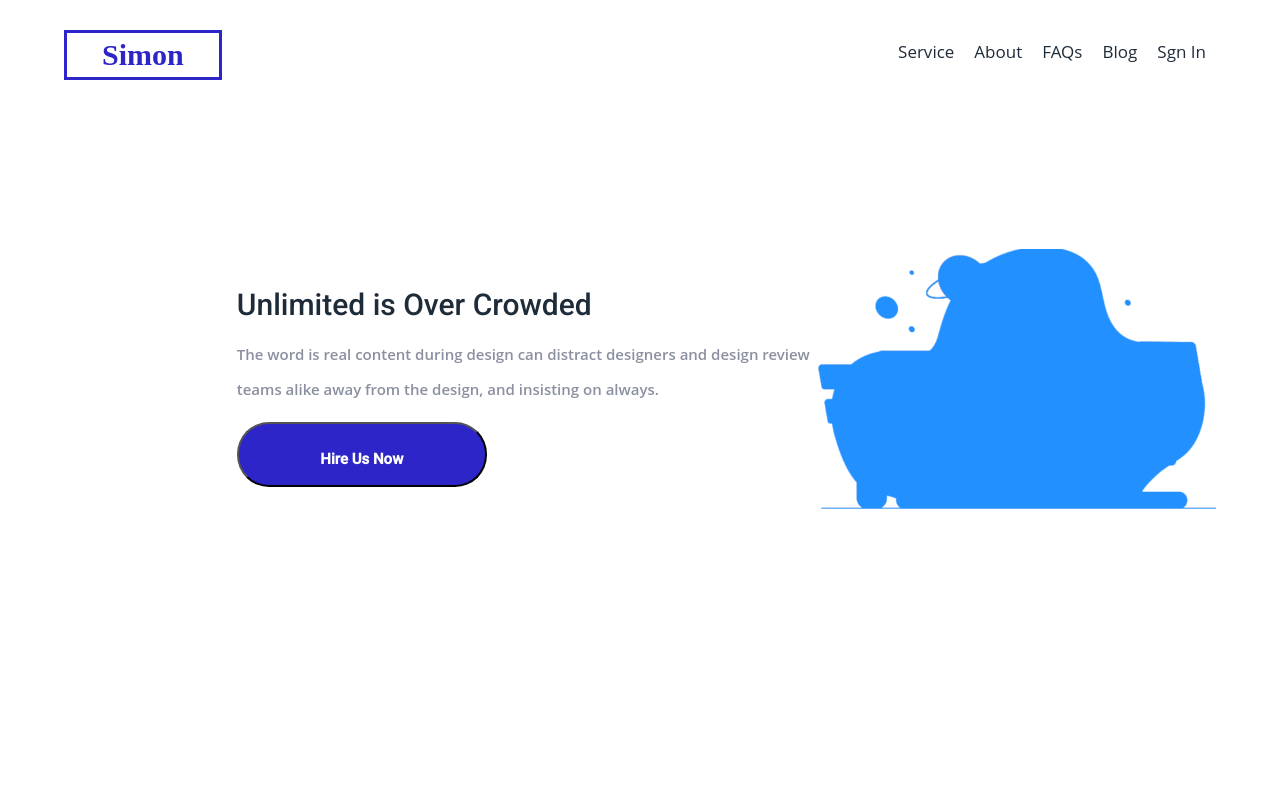
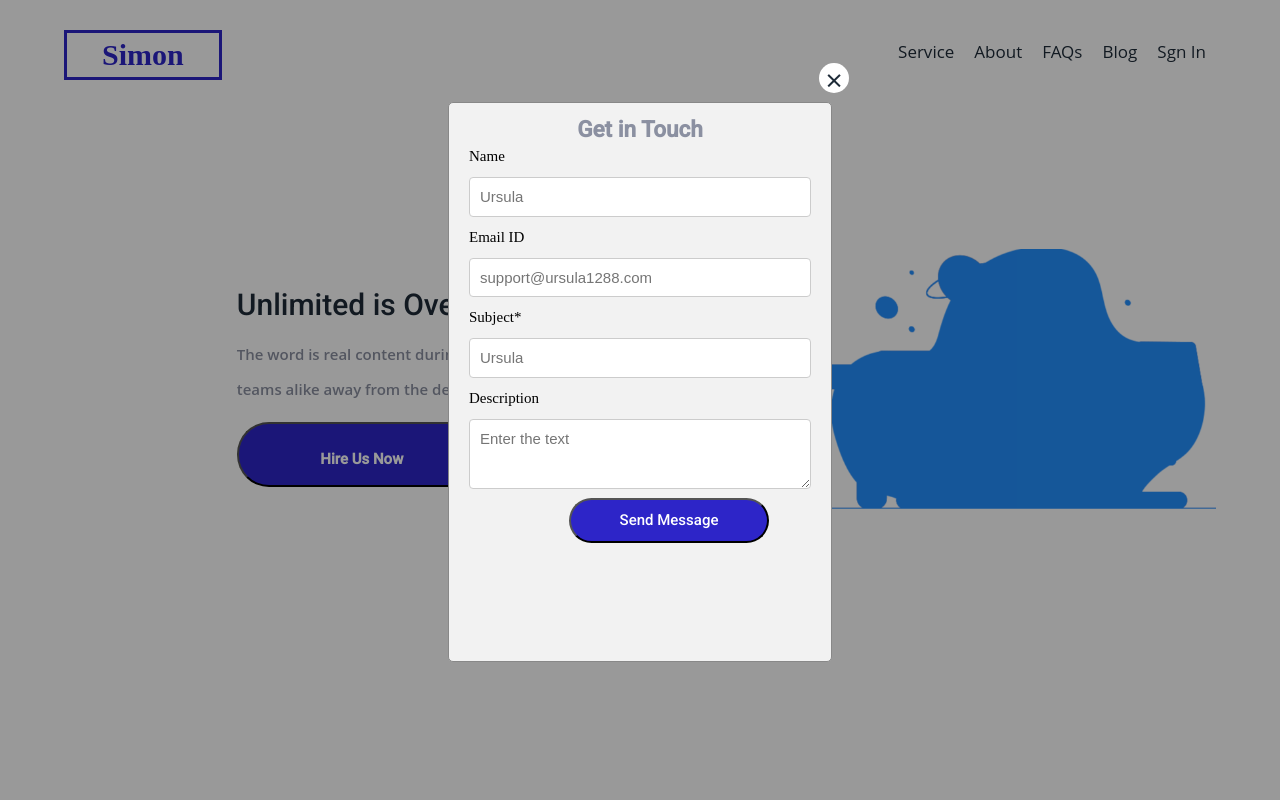
Before and after one commit to Yolxander/FUN-challenge, a plain HTML site: page index.html in a window 1280 px wide. Shown: the top 800 px of the page. Drawn offline with Linux system fonts and the light colour scheme.

Commit message:
added modal

```diff
--- a/index.html
+++ b/index.html
@@ -9,7 +9,10 @@
 			href="https://fonts.googleapis.com/css2?family=Roboto:wght@500&display=swap"
 			rel="stylesheet"
 		/>
-        <script src="https://kit.fontawesome.com/299c324ddc.js" crossorigin="anonymous"></script>
+		<script
+			src="https://kit.fontawesome.com/299c324ddc.js"
+			crossorigin="anonymous"
+		></script>
 	</head>
 	<body>
 		<header>
@@ -35,7 +38,7 @@
 						design review teams alike away from the design, and insisting on
 						always.
 					</p>
-					<button>Hire Us Now</button>
+					<button id="myBtn">Hire Us Now</button>
 				</div>
 				<img alt="dummy-header" src="./img/dummy1.png" />
 			</div>
@@ -87,9 +90,7 @@
 				Like Andrew, We don’t your step-back from your success
 				<span style="color: blue">Need Quality? have Time? Hire Us</span>
 			</h2>
-            <p><span style="font-size:30px ;
-                color: #8b90a1;
-                ">For</span></p>
+			<p><span style="font-size: 30px; color: #8b90a1">For</span></p>
 			<div class="feature-icons">
 				<div class="icon">
 					<img alt="pie graph" src="./img/pie-graph.png" />
@@ -201,15 +202,13 @@
 			</div>
 		</section>
 		<footer>
-            <diV class="footer-content">
+			<div class="footer-content">
 				<div class="question-box">
 					<h2>Forget Andrew Experience, Wanna Jenny’s experience?</h2>
-                    <button>Hire Us Now</button>
+					<button id="myBtn">Hire Us Now</button>
 				</div>
 				<div class="footer-bottom">
-                    <p>
-                        All Rights Reserved ©Simon. Designed by DigitalHeaps
-                    </p>
+					<p>All Rights Reserved ©Simon. Designed by DigitalHeaps</p>
 					<div class="social">
 						<a href="#"><i class="fab fa-twitter"></i></a>
 						<a href="#"><i class="fab fa-linkedin-in"></i></a>
@@ -217,7 +216,93 @@
 						<a href="#"><i class="fab fa-google-plus-g"></i></a>
 					</div>
 				</div>
-            </diV>
+			</div>
+			<div id="myModal" class="modal">
+				<!-- Modal content -->
+
+				<div class="modal-content container">
+					<a>
+						<div class="close">&times;</div>
+					</a>
+					<div class="title">
+						<h2>Get in Touch</h2>
+					</div>
+					<form action="action_page">
+						<div class="row">
+							<div class="Name">
+								<label for="fname">Name</label>
+							</div>
+							<div>
+								<input
+									type="text"
+									id="fname"
+									name="name"
+									placeholder="Ursula"
+								/>
+							</div>
+						</div>
+						<div class="email">
+							<div>
+								<label for="email">Email ID</label>
+							</div>
+							<div>
+								<input
+									type="text"
+									id="email"
+									name="email"
+									placeholder="support@ursula1288.com"
+								/>
+							</div>
+						</div>
+						<div class="subject">
+							<div class="col-25">
+								<label for="subject">Subject*</label>
+							</div>
+							<div class="col-75">
+								<input
+									type="text"
+									id="subject"
+									name="subject"
+									placeholder="Ursula"
+								/>
+							</div>
+						</div>
+						<div class="row">
+							<div class="col-25">
+								<label for="description">Description</label>
+							</div>
+							<div class="col-75">
+								<textarea
+									id="description"
+									name="description"
+									placeholder="Enter the text"
+									style="height: 70px"
+								></textarea>
+							</div>
+						</div>
+						<div class="row">
+							<input type="submit" value="Send Message" />
+						</div>
+					</form>
+				</div>
+			</div>
 		</footer>
+		<script>
+			// Open pop up form
+			var modal = document.getElementById('myModal');
+			var btn = document.getElementById('myBtn');
+			var span = document.getElementsByClassName('close')[0];
+			btn.onclick = function () {
+				modal.style.display = 'block';
+			};
+			span.onclick = function () {
+				modal.style.display = 'none';
+			};
+			window.onclick = function (event) {
+				if (event.target == modal) {
+					modal.style.display = 'none';
+				}
+			};
+		</script>
 	</body>
 </html>
--- a/scss/main.scss
+++ b/scss/main.scss
@@ -4,6 +4,7 @@
 @import"styles/testimonial";
 @import"styles/projects";
 @import"styles/footer";
+@import"styles/form";
 
 /*importing media*/
 
--- /dev/null
+++ b/scss/styles/_form.scss
@@ -0,0 +1,86 @@
+/* The Modal */
+.modal {
+	display: none;
+	position: fixed;
+	z-index: 1;
+	padding-top: 100px;
+	left: 0;
+	top: 0;
+	width: 100%;
+	height: 100%;
+	overflow: auto;
+	background-color: rgb(0, 0, 0);
+	background-color: rgba(0, 0, 0, 0.4);
+	display: flex;
+	flex-direction: column;
+	align-items: center;
+}
+
+/* Modal Content */
+.modal-content {
+	font-size: 15px;
+	background-color: #fefefe;
+	margin: auto;
+	padding: 20px;
+	border: 1px solid #888;
+	width: 30%;
+	height: 70vh;
+    border-radius: 5px;
+    display: flex;
+	flex-direction: column;
+	margin-top: 2px;
+}
+
+.title{
+    color: #8B90A1;
+    font-family: 'Roboto', sans-serif;
+    margin: -25px;
+    display: flex;
+    justify-content: center;
+}
+
+input[type='text'],
+select,
+textarea {
+	width: 100%;
+	padding: 10px;
+	border: 1px solid #ccc;
+	border-radius: 4px;
+	box-sizing: border-box;
+	resize: vertical;
+}
+
+input[type='submit']{
+    height: 45px;
+    width: 200px;
+    background: #2D25C8;
+    border-radius: 30px;
+    font-family: 'Roboto', sans-serif;
+    margin-top: 5px;
+    color: white;
+    margin-left: 100px;
+}
+
+label {
+	padding: 12px 12px 12px 0;
+	display: inline-block;
+}
+
+.container {
+	border-radius: 5px;
+	background-color: #f2f2f2;
+	padding: 20px;
+}
+
+.close{
+	background: white;
+	width: 30px;
+	height: 30px;
+	font-size: 30px;
+	border-radius: 50px;
+	text-align: center;
+	margin-left: 350px;
+	padding-bottom: 10px;
+	transform: translateY(-200%);
+	margin-bottom: -30px;
+}
```
Also changed, not shown: css/main.css, 1 other file. Lines whose indentation alone changed are shown as unchanged.
